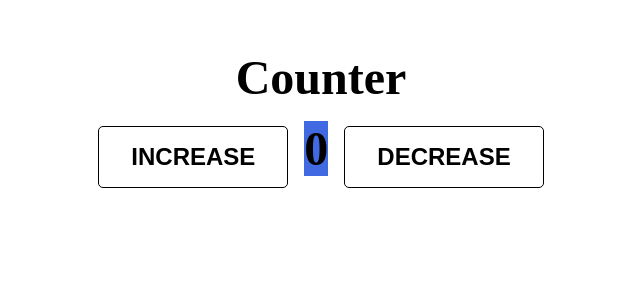
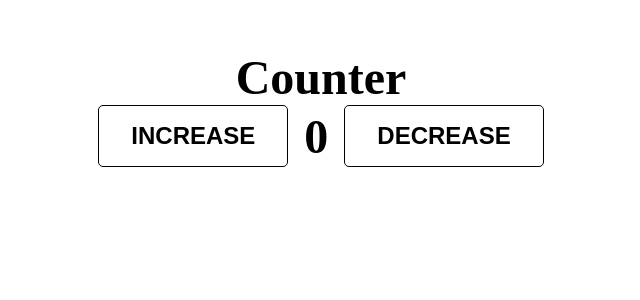
Before and after one commit to antor9732/vue-ja-03-learning, a Vue app in the folder vueJs-3rd-project/: page / in a window 1280 px wide. Shown: the top 300 px of the page, without its empty margins (319-959 px from the left). Built offline with nearby package versions, Linux system fonts and the light colour scheme.

Commit message:
The bound object doesn't have to be inline rendering added

```diff
--- a/vueJs-3rd-project/src/components/Counter.vue
+++ b/vueJs-3rd-project/src/components/Counter.vue
@@ -1,43 +1,55 @@
-<script >
+<script>
 export default {
   data() {
     return {
       count: 0, // this is the data property
-            isActive: true,
-            hasError: true
-        }
+      // isActive: true,
+      // hasError: true,
+      classObject: {
+        'default-heading': true,
+        "bg-danger": false,
+      },
+    };
   },
   methods: {
     increase() {
-            this.count++
+      this.count++;
       if (this.count > 0) {
-                this.isActive = false
-                this.hasError = false
+        this.classObject["default-heading"] = false;
+        this.classObject["bg-danger"] = false;
+        // this.isActive = false;
+        // this.hasError = false;
       }
     },
     decrease() {
-            this.count--
+      this.count--;
       if (this.count < 0) {
-                this.isActive = true
-                this.hasError = true
+        this.classObject["default-heading"] = true;
+        this.classObject["bg-danger"] = true;
+        // this.isActive = true;
+        // this.hasError = true;
       }
     },
   },
-}
+};
 </script>
 
 <template>
   <main class="container">
     <h1>Counter</h1>
     <div class="counter-wrapper">
-        <button @click="increase">INCREASE </button>
+      <button @click="increase">INCREASE</button>
 
-        <h1 :class="{'default-heading': isActive, 'bg-danger' : hasError}">{{ (count) }}</h1>
+      <h1
+        class="static"
+       :class="classObject"
+      >
+        {{ count }}
+      </h1>
 
       <button @click="decrease">DECREASE</button>
     </div>
   </main>
-
 </template>
 
 <style scoped>
@@ -46,9 +58,8 @@ main {
   margin-top: 50px;
 }
 
-h1{
+h1 {
   font-size: 3rem;
-  margin-bottom: 1rem;
 }
 .counter-wrapper {
   display: flex;
@@ -56,11 +67,17 @@ h1{
   align-items: center;
   gap: 1rem;
 }
-.default{
+.default {
   color: red;
 }
-.bg-danger{
+.bg-danger {
   background-color: royalblue;
+}
+.static {
+  font-size: 3rem;
+  font-weight: bold;
+  align-items: center;
+  justify-items: center;
 }
 button {
   font-weight: bold;
```
Lines whose indentation alone changed are shown as unchanged.
